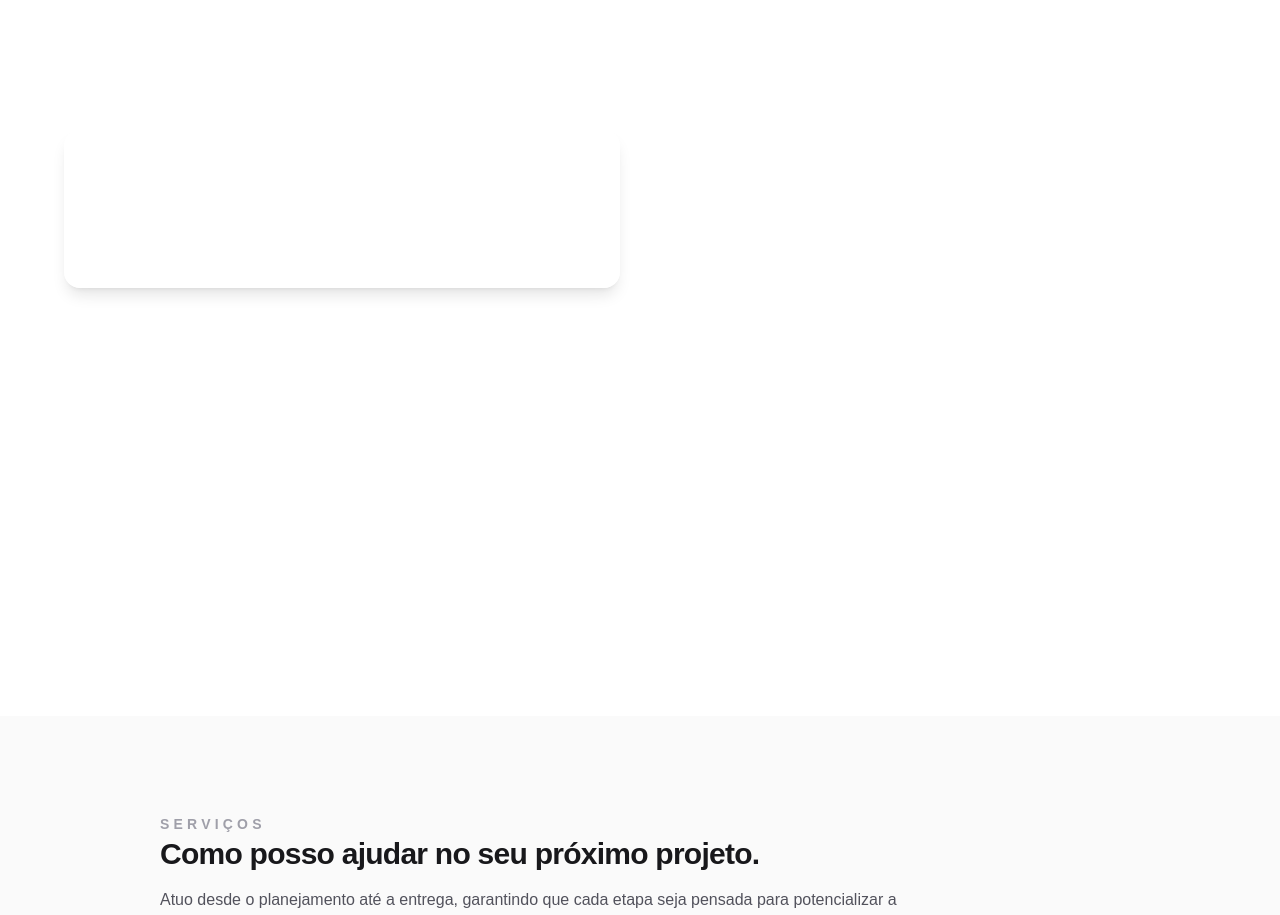
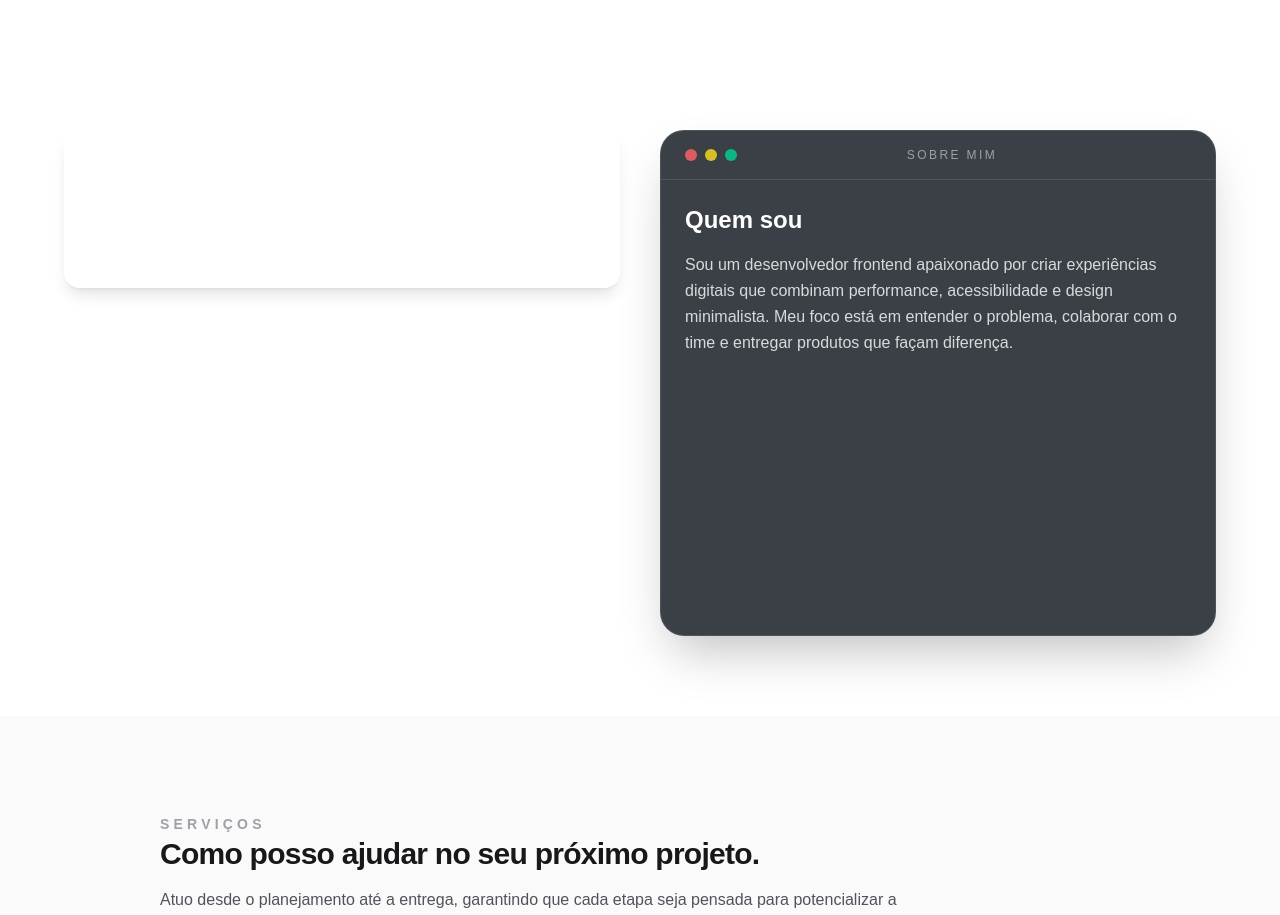
Before and after one commit to DevSolto/dev_portifolio-, a Next.js app: page / in a window 1280 px wide. Shown: the part 860-1775 px from the top of the page. Built offline with nearby package versions, Linux system fonts and the light colour scheme.

Commit message:
Adiciona estética de terminal ao card Sobre

```diff
--- a/src/app/components/AboutSection.tsx
+++ b/src/app/components/AboutSection.tsx
@@ -91,10 +91,23 @@ export default function AboutSection({ topics = DEFAULT_TOPICS }: AboutSectionPr
                   animate={{ opacity: 1, y: 0 }}
                   exit={shouldReduceMotion ? { opacity: 0, y: 0 } : { opacity: 0, y: -10 }}
                   transition={{ duration: 0.3, ease: "easeOut" }}
-                  className="h-full rounded-3xl border border-white/20 bg-white/10 p-8 backdrop-blur"
+                  className="flex h-full flex-col overflow-hidden rounded-3xl border border-white/10 bg-[#0b1119]/80 shadow-2xl backdrop-blur"
                 >
-                  <h3 className="text-2xl font-semibold text-white">{activeTopic.title}</h3>
-                  <p className="mt-4 text-base leading-relaxed text-white/80">{activeTopic.description}</p>
+                  <div className="flex items-center justify-between border-b border-white/10 px-6 py-4">
+                    <div className="flex items-center gap-2">
+                      <span className="h-3 w-3 rounded-full bg-red-400/80" aria-hidden="true" />
+                      <span className="h-3 w-3 rounded-full bg-yellow-300/80" aria-hidden="true" />
+                      <span className="h-3 w-3 rounded-full bg-emerald-400/80" aria-hidden="true" />
+                    </div>
+                    <p className="pointer-events-none select-none text-xs font-medium uppercase tracking-[0.2em] text-white/50">
+                      Sobre mim
+                    </p>
+                    <span aria-hidden="true" className="w-6" />
+                  </div>
+                  <div className="flex flex-1 flex-col gap-4 px-6 py-6 text-white/80">
+                    <h3 className="text-2xl font-semibold text-white">{activeTopic.title}</h3>
+                    <p className="text-base leading-relaxed">{activeTopic.description}</p>
+                  </div>
                 </motion.div>
               )}
             </AnimatePresence>
```
